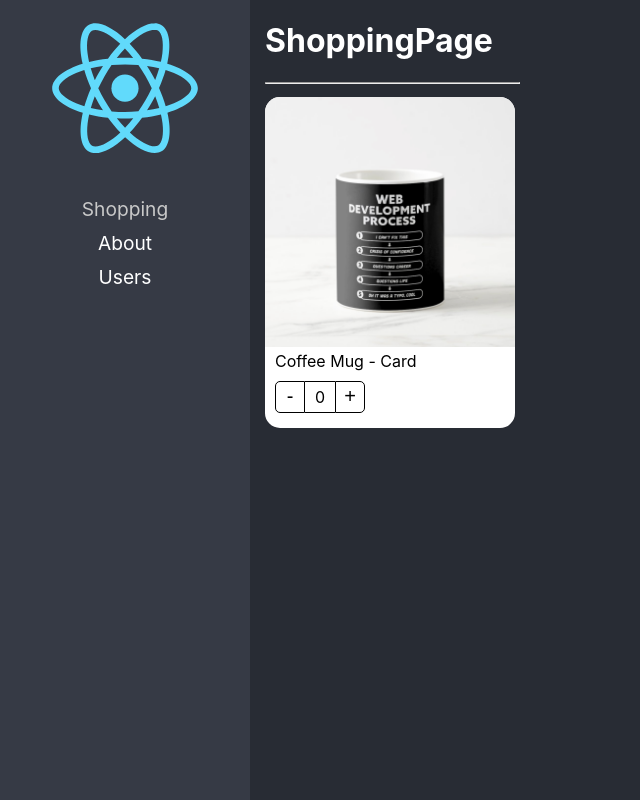
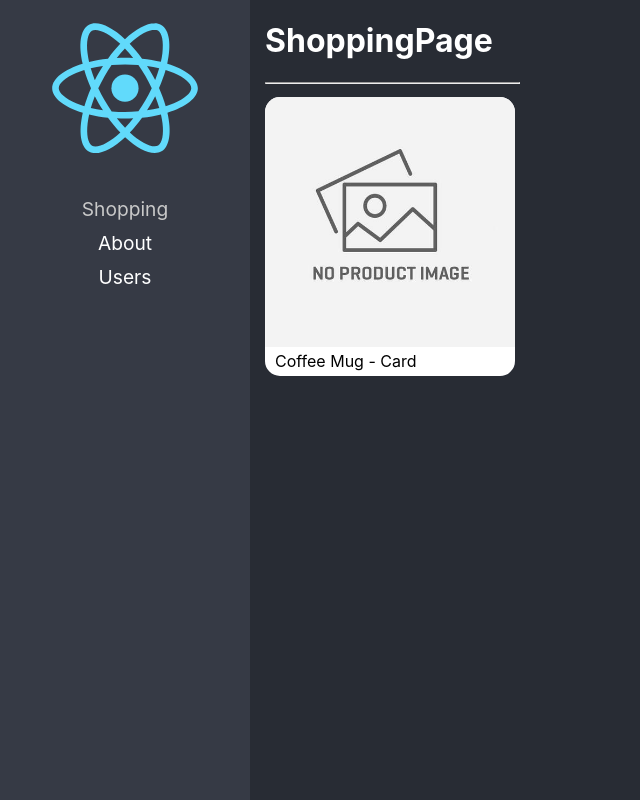
Before and after one commit to nahuelglalin/react-adv, a React (Create React App) app: page /home in a window 1280 px wide. Shown: the whole page, without its empty margins (0-640 px from the left). Built offline with nearby package versions, Linux system fonts and the light colour scheme.

Commit message:
finished video 62

```diff
--- a/src/02-components-patterns/components/ProductCard.tsx
+++ b/src/02-components-patterns/components/ProductCard.tsx
@@ -1,10 +1,13 @@
+import { ReactElement } from 'react';
+
 import { useProduct } from '../hooks/useProduct';
 
 import styles from "../styles/styles.module.css";
 import noImage from "../assets/no-image.jpg";
 
 interface Props {
-  product: Product
+  product: Product,
+  children?: ReactElement | ReactElement[]
 }
 
 interface Product {
@@ -13,25 +16,54 @@ interface Product {
   img?: string;
 }
 
-export const ProductCard = ({ product }: Props) => {
+//Con ese parametro, hago que la imagen sea opcional
+//Un string vacio para un ternario es considerado que no tiene valor
+export const ProductImage = ({ img = "" }) => {
+  return (
+    <img className={styles.productImg} src={img ? img : noImage} alt="Product" />
+  )
+}
+
+//Este parametro es igual al de arriba, lo obligo a que venga el titulo
+export const ProductTitle = ({ title }: { title: string }) => {
+  return (
+    <span className={styles.productDescription}>
+      {title}
+    </span>
+  )
+}
+
+interface ProductButtonsProps {
+  increaseBy: (value: number) => void;
+  counter: number;
+}
+
+export const ProductButtons = ({ increaseBy, counter }: ProductButtonsProps) => {
+  return (
+    <div className={styles.buttonsContainer}>
+      <button onClick={() => increaseBy(-1)} className={styles.buttonMinus}>-</button>
+
+      <div className={styles.countLabel}>{counter}</div>
+
+      <button onClick={() => increaseBy(+1)} className={styles.buttonAdd}>+</button>
+    </div>
+  )
+}
+
+export const ProductCard = ({ children, product }: Props) => {
 
   const { counter, increaseBy } = useProduct();
 
   return (
     <div className={styles.productCard}>
-      <img className={styles.productImg} src={product.img ? product.img : noImage} alt="Coffee Mug" />
 
-      <span className={styles.productDescription}>
-        {product.title}
-      </span>
+      {children}
 
-      <div className={styles.buttonsContainer}>
-        <button onClick={() => increaseBy(-1)} className={styles.buttonMinus}>-</button>
+      {/* <ProductImage img={product.img} />
 
-        <div className={styles.countLabel}>{counter}</div>
+      <ProductTitle title={product.title} />
 
-        <button onClick={() => increaseBy(+1)} className={styles.buttonAdd}>+</button>
-      </div>
+      <ProductButtons counter={counter} increaseBy={increaseBy} /> */}
 
     </div>
   )
--- a/src/02-components-patterns/pages/ShoppingPage.tsx
+++ b/src/02-components-patterns/pages/ShoppingPage.tsx
@@ -1,4 +1,4 @@
-import { ProductCard } from "../components/ProductCard"
+import { ProductCard, ProductImage, ProductTitle } from '../components/ProductCard';
 
 
 const product = {
@@ -20,7 +20,11 @@ export const ShoppingPage = () => {
         flexDirection: "row",
         flexWrap: "wrap"
       }}>
-        <ProductCard product={product} />
+        <ProductCard product={product}>
+          <ProductImage />
+          <ProductTitle title={product.title} />
+          {/* <ProductButtons /> */}
+        </ProductCard>
       </div>
     </div>
   )
```
